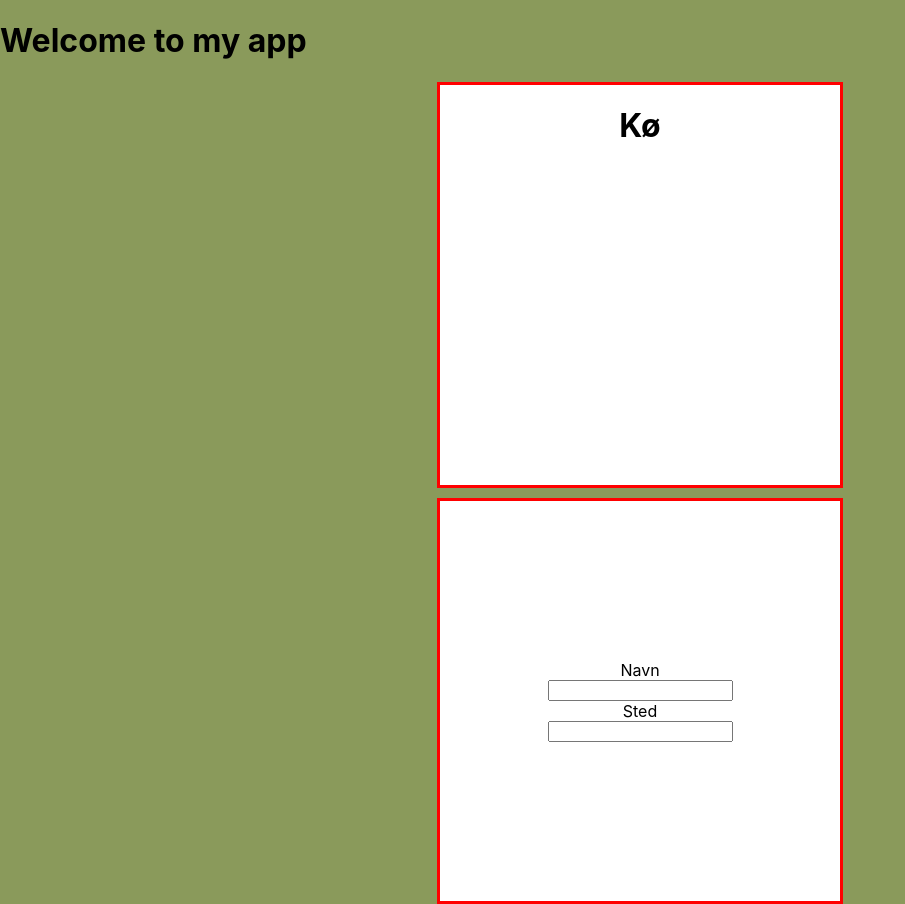
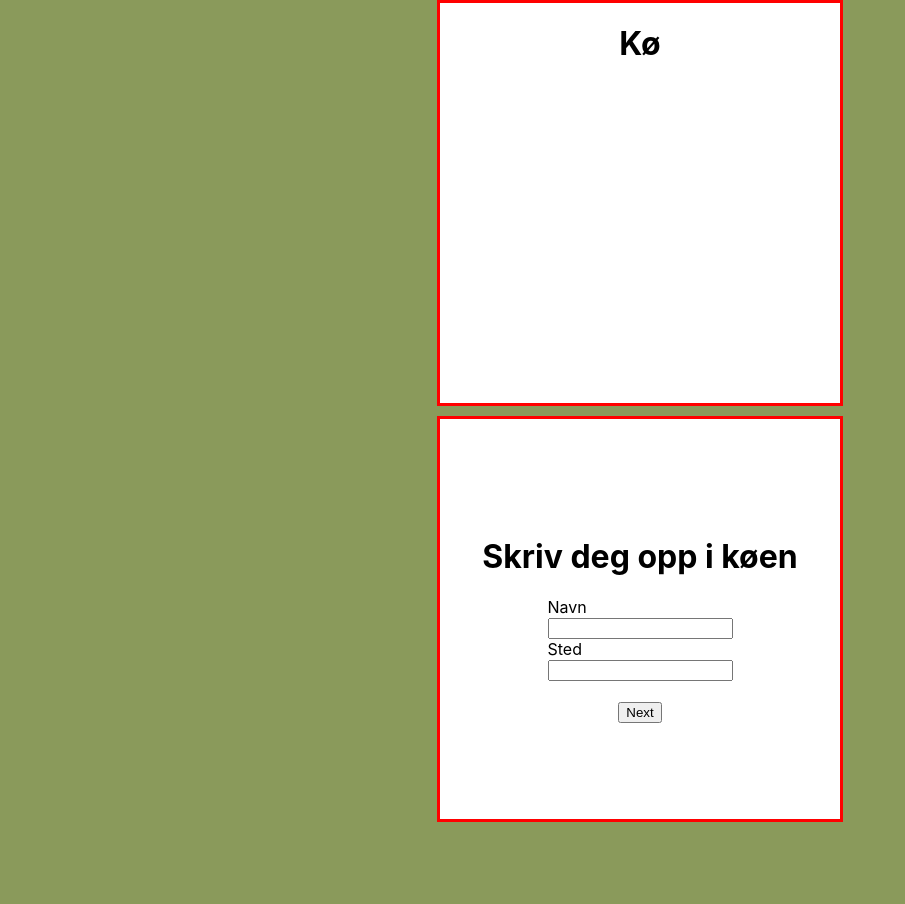
Before and after one commit to kaarolina99/k-system, a React (Create React App) app: page / in a window 1280 px wide. Shown: the whole page, without its empty margins (0-905 px from the left). After the commit the page ends 822 px from the top, so only its background shows below. Built offline with nearby package versions, Linux system fonts and the light colour scheme.

Commit message:
fungerende kanpp

```diff
--- a/src/forms_component/App.js
+++ b/src/forms_component/App.js
@@ -1,12 +1,27 @@
 import './App.css';
+
+function NextButton() {
+    return (
+    <form action=" " method="POST">
+        <input type="submit" id="submit" name="submit" value="Next" ></input>
+        {/* <button id="NextButton" className="NextButton"> Next </button> */}
+    </form>
+    );
+}
 
 export function FormsGrid() {
 return (
     <div className="formsGridContainer">
         <div className="FormsGrid">
             <div className="InputForms">
-                Navn <input></input>
-                Sted <input></input>
+                <h1>Skriv deg opp i køen</h1>
+                <form>
+                    <label htmlFor="Navn"> Navn </label> <br></br>
+                    <input type="text" id="Navn" name="Navn"/><br />
+                    <label htmlFor="Sted"> Sted </label> <br></br>
+                    <input type="text" id="Sted" name="Sted"/><br />
+                </form>
+                <br></br><NextButton/>
             </div>
         </div>
     </div>
--- a/src/main_component/App.js
+++ b/src/main_component/App.js
@@ -4,11 +4,9 @@ import { FormsGrid } from '../forms_component/App';
 
 
 
-
 export default function MyApp() {
   return (
     <div>
-      <h1>Welcome to my app</h1>
       <QueueGrid/>
       <FormsGrid/>
     </div>
```
Also changed, not shown: src/Navbar.js (added).
